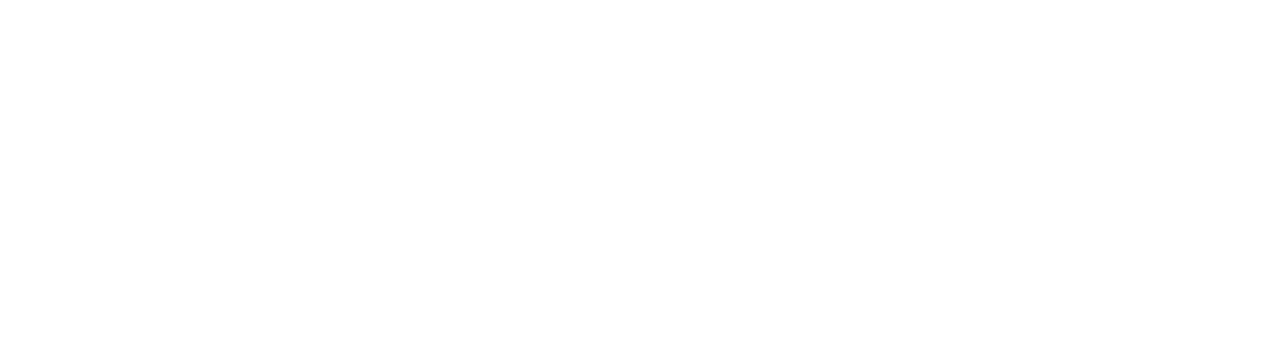
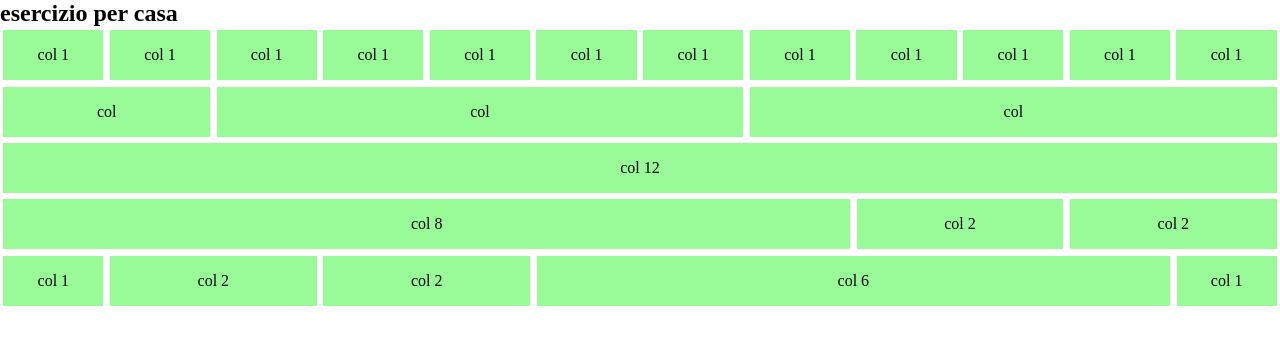
Before and after one commit to PietroCipolla95/html-css-12bool, a plain HTML site: page index.html in a window 1280 px wide. Drawn offline with Linux system fonts and the light colour scheme.

Commit message:
add 5 rows

```diff
--- a/assets/css/12bool.css
+++ b/assets/css/12bool.css
@@ -120,8 +120,4 @@
     width: calc(100% / 12 * 11);
 }
 
-.offset-col-12 {
-    width: 100%;
-}
-
 /* #endregion Offsets */
--- a/assets/css/style.css
+++ b/assets/css/style.css
@@ -0,0 +1,12 @@
+[class^="col"] {
+    padding: .2rem;
+}
+
+.card {
+    width: 100%;
+    height: 50px;
+    background-color: palegreen;
+    display: flex;
+    align-items: center;
+    justify-content: center;
+}
--- a/index.html
+++ b/index.html
@@ -5,8 +5,54 @@
     <meta charset="UTF-8">
     <meta name="viewport" content="width=device-width, initial-scale=1.0">
     <link rel="stylesheet" href="./assets/css/12bool.css">
+    <link rel="stylesheet" href="./assets/css/style.css">
 </head>
 <body>
+    <section>
+        <h2>esercizio per casa</h2>
+        <div class="row"> <!-- first row -->
+            <div class="col-1"><div class="card">col 1</div></div>
+            <div class="col-1"><div class="card">col 1</div></div>
+            <div class="col-1"><div class="card">col 1</div></div>
+            <div class="col-1"><div class="card">col 1</div></div>
+            <div class="col-1"><div class="card">col 1</div></div>
+            <div class="col-1"><div class="card">col 1</div></div>
+            <div class="col-1"><div class="card">col 1</div></div>
+            <div class="col-1"><div class="card">col 1</div></div>
+            <div class="col-1"><div class="card">col 1</div></div>
+            <div class="col-1"><div class="card">col 1</div></div>
+            <div class="col-1"><div class="card">col 1</div></div>
+            <div class="col-1"><div class="card">col 1</div></div>
+        </div>
+        <div class="row"> <!-- second row -->
+            <div class="col-2"><div class="card">col</div></div>
+            <div class="col"><div class="card">col</div></div>
+            <div class="col"><div class="card">col</div></div>
+        </div>
+        <div class="row"> <!-- third row -->
+            <div class="col-12"><div class="card">col 12</div>
+            </div>
+        </div>
+        <div class="row"> <!-- fourth row -->
+            <div class="col-8"><div class="card">col 8</div></div>
+            <div class="col-2"><div class="card">col 2</div></div>
+            <div class="col-2"><div class="card">col 2</div></div>
+        </div>
+        <div class="row"> <!-- fifth row -->
+            <div class="col-1"><div class="card">col 1</div></div>
+            <div class="col-2"><div class="card">col 2</div></div>
+            <div class="col-2"><div class="card">col 2</div></div>
+            <div class="col-6"><div class="card">col 6</div></div>
+            <div class="col-1"><div class="card">col 1</div></div>
+        </div>
+        <div class="row">
+            <div class="col-6"></div>
+            <div class="col-6"></div>
+        </div>
 
+
+
+
+    </section>
 </body>
 </html>
```
